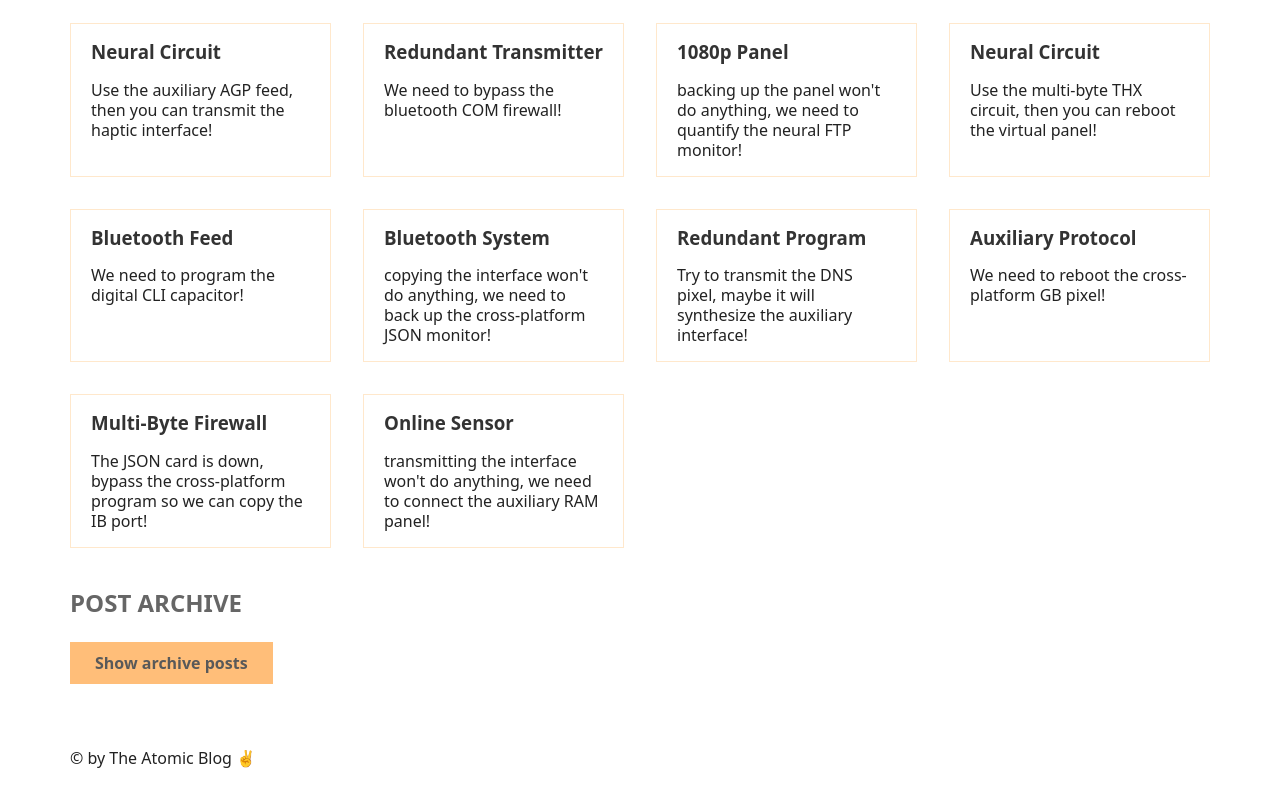
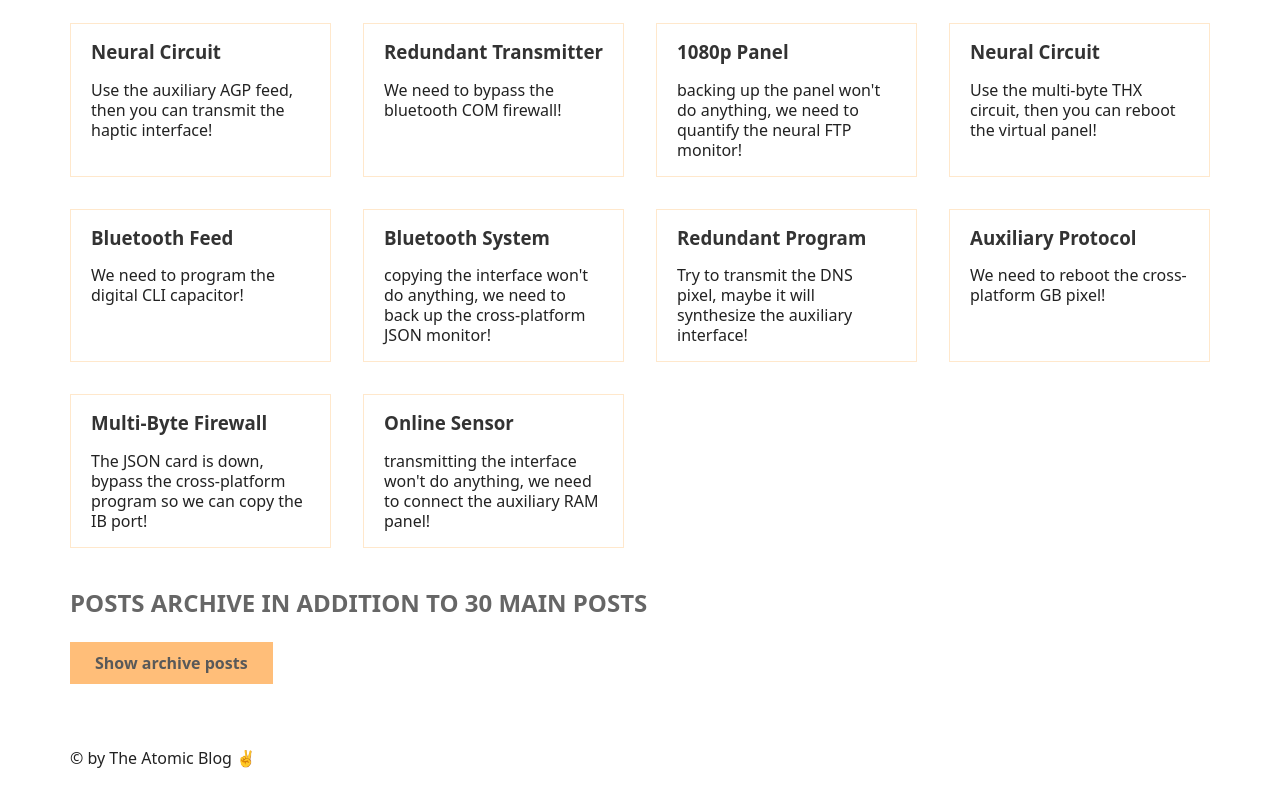
Before and after one commit to fortuneonyeka/atomic-blog, a React (Create React App) app: page / in a window 1280 px wide. Shown: the part 1169-1969 px from the top of the page. Built offline with nearby package versions, Linux system fonts and the light colour scheme.

Commit message:
Memoize the posts array creation , Memoize the rendered posts list to prevent unnecessary re-renders

```diff
--- a/src/components/Archive.jsx
+++ b/src/components/Archive.jsx
@@ -1,25 +1,21 @@
-import React, { memo, useState } from 'react'
+import React, { memo, useState, useMemo } from 'react';
 import { createRandomPost, usePostContext } from '../context/PostContext';
 
+const Archive = memo(function Archive({ archiveOptions }) {
+  const [showArchive, setShowArchive] = useState(archiveOptions.show);
+  const { onAddPost } = usePostContext();
 
-  const Archive = memo(function Archive(archiveOptions) {
-    const [posts] = useState(() =>
-      // 💥 WARNING: This might make your computer slow! Try a smaller `length` first
-      Array.from({ length: 10000 }, () => createRandomPost())
+  // Memoize the posts array creation since it's expensive
+  const posts = useMemo(() =>
+    Array.from({ length: 10000 }, () => createRandomPost()),
+    []
   );
 
-    const [showArchive, setShowArchive] = useState(false);
-
-    const {onAddPost} = usePostContext()
+  // Memoize the rendered posts list to prevent unnecessary re-renders
+  const renderedPosts = useMemo(() => {
+    if (!showArchive) return null;
 
     return (
-      <aside>
-        <h2>Post archive</h2>
-        <button onClick={() => setShowArchive((s) => !s)}>
-          {showArchive ? "Hide archive posts" : "Show archive posts"}
-        </button>
-
-        {showArchive && (
       <ul>
         {posts.map((post, i) => (
           <li key={i}>
@@ -30,11 +26,18 @@ import { createRandomPost, usePostContext } from '../context/PostContext';
           </li>
         ))}
       </ul>
-        )}
+    );
+  }, [posts, showArchive, onAddPost]);
+
+  return (
+    <aside>
+      <h2>{archiveOptions.title}</h2>
+      <button onClick={() => setShowArchive((s) => !s)}>
+        {showArchive ? "Hide archive posts" : "Show archive posts"}
+      </button>
+      {renderedPosts}
     </aside>
   );
-  })
+});
 
-
-
-export default Archive
+export default Archive;
```
Lines whose indentation alone changed are shown as unchanged.
